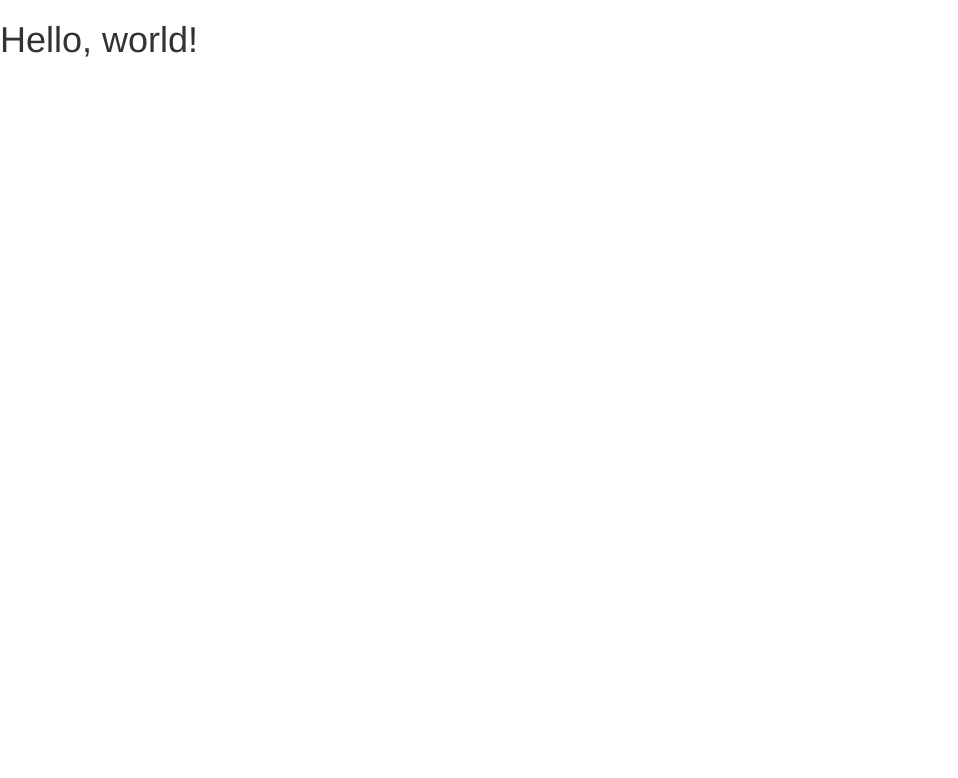
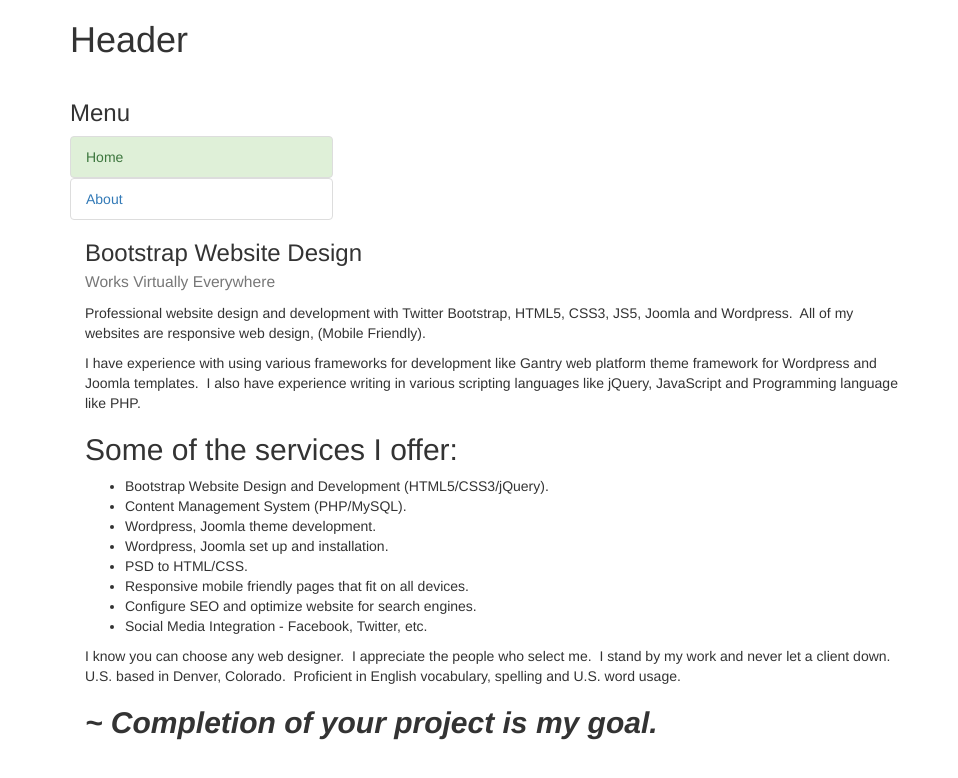
Before and after one commit to vernsouthern/vernsouthern.github.io, a plain HTML site: page index.html in a window 1280 px wide. Shown: the whole page, without its empty margins (0-958 px from the left). Drawn offline with nearby package versions, Linux system fonts and the light colour scheme.

Commit message:
Update index.html

```diff
--- a/index.html
+++ b/index.html
@@ -16,7 +16,48 @@
     <![endif]-->
   </head>
   <body>
-    <h1>Hello, world!</h1>
+    <div id="header">
+      <div class="container">
+        <div class="row">
+          <div class="col-md-12">
+            <h1>Header<h1>
+          </div>
+        </div>
+      </div>
+    </div>
+
+    <div id="main-section">
+      <div class="container">
+        <div class="row">
+          <div class="col-md-3">
+            <div class="rounded-corners" id="myMenu">
+              <h3>Menu</h3>
+              <a href="https://vernsouthern.github.io/"><div class="list-group-item list-group-item-success">Home</div></a>
+              <a href="#"><div class="list-group-item">About</div></a>
+            </div>
+          </div>
+        </div>
+        <div class="col-md-9">
+          <div class="rounded-corners" id="myPageContent">
+            <h3>Bootstrap Website Design<br /><small>Works Virtually Everywhere</small></h3>
+            <p>Professional website design and development with Twitter Bootstrap, HTML5, CSS3, JS5, Joomla and Wordpress.&nbsp; All of my websites are responsive web design, (Mobile Friendly).</p>
+            <p>I have experience with using various frameworks for development like Gantry web platform theme framework for Wordpress and Joomla templates.&nbsp; I also have experience writing in various scripting languages like jQuery, JavaScript and Programming language like PHP.</p>
+            <h2>Some of the services I offer:</h2>
+            <ul>
+              <li>Bootstrap Website Design and Development (HTML5/CSS3/jQuery).</li>
+              <li>Content Management System (PHP/MySQL).</li>
+              <li>Wordpress, Joomla theme development.</li>
+              <li>Wordpress, Joomla set up and installation.</li>
+              <li>PSD to HTML/CSS.</li>
+              <li>Responsive mobile friendly pages that fit on all devices.</li>
+              <li>Configure SEO and optimize website for search engines.</li>
+              <li>Social Media Integration - Facebook, Twitter, etc.</li>
+            </ul>
+            <p>I know you can choose any web designer.&nbsp; I appreciate the people who select me.&nbsp; I stand by my work and never let a client down.&nbsp; U.S. based in Denver, Colorado.&nbsp; Proficient in English vocabulary, spelling and U.S. word usage.</p>
+            <h2><em><strong>~ Completion of your project is my goal.</strong></em></h2>
+          </div>
+        </div>
+      </div>
 
     <!-- jQuery (necessary for Bootstrap's JavaScript plugins) -->
     <script src="https://ajax.googleapis.com/ajax/libs/jquery/1.12.4/jquery.min.js"></script>
```
